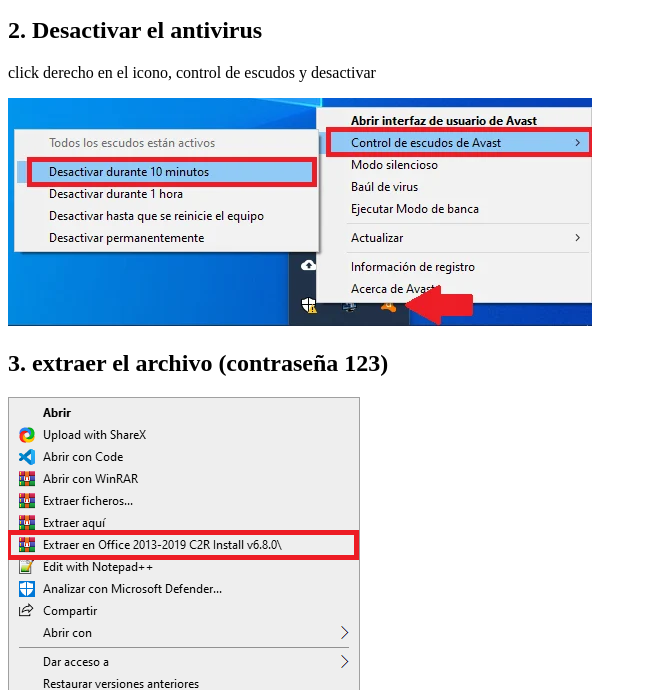
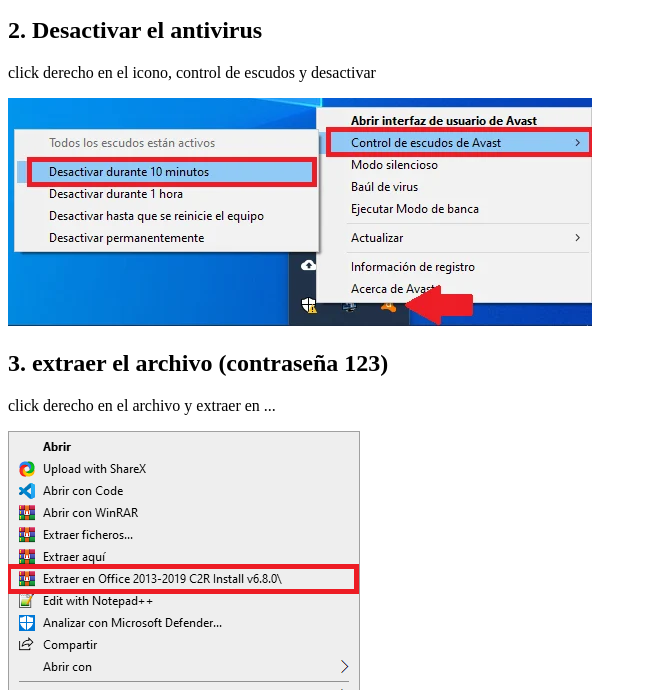
Before and after one commit to 3L14S/activar-office, a plain HTML site: page index.html in a window 1280 px wide. Shown: the part 110-800 px from the top of the page, without its empty margins (0-647 px from the left). Drawn offline with Linux system fonts and the light colour scheme.

Commit message:
agregada mas descripcion

```diff
--- a/index.html
+++ b/index.html
@@ -16,6 +16,7 @@
     <p>click derecho en el icono, control de escudos y desactivar</p>
     <img src="img/desactivar-avast.webp" alt="desactivar-avast" />
     <h2>3. extraer el archivo (contraseña 123)</h2>
+    <p>click derecho en el archivo y extraer en ...</p>
     <img src="img/extraer.png" alt="extraer" />
     <h2>4. Ejecutar OInstall</h2>
     <h2>
```
